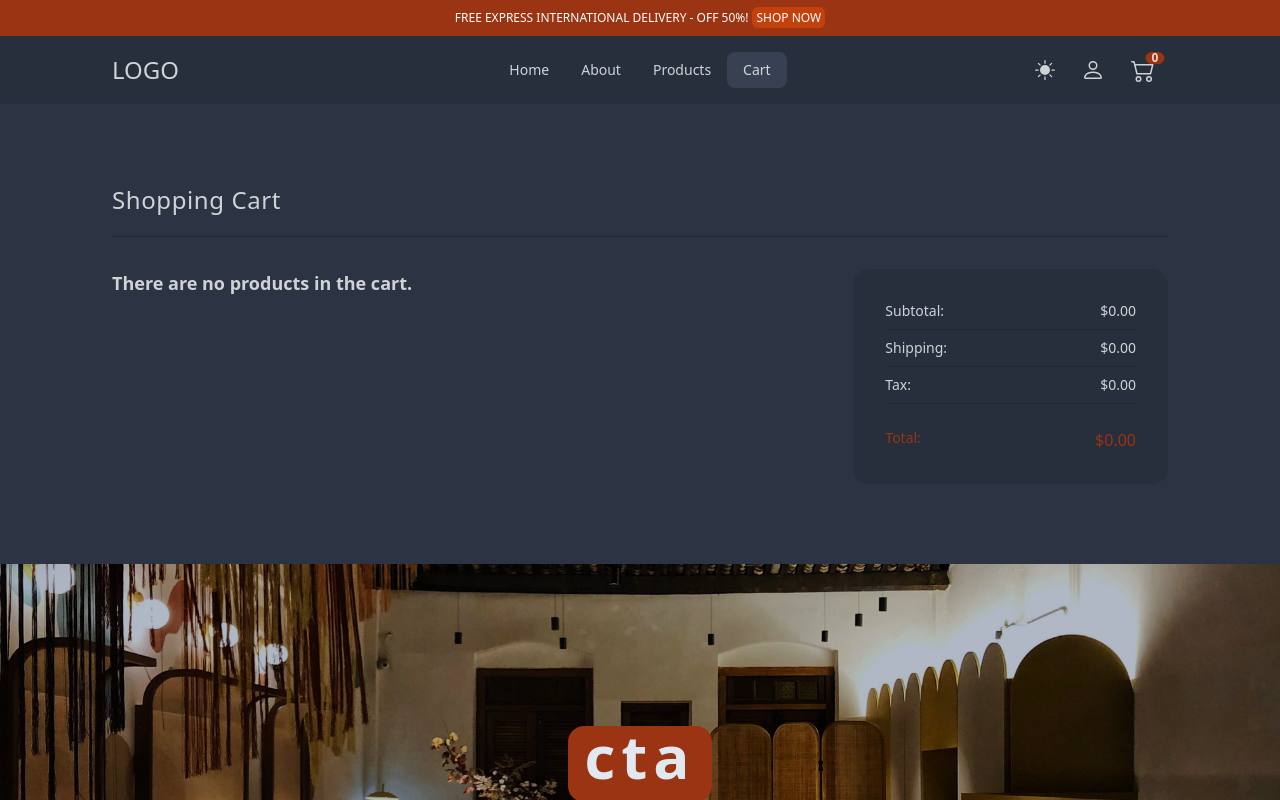
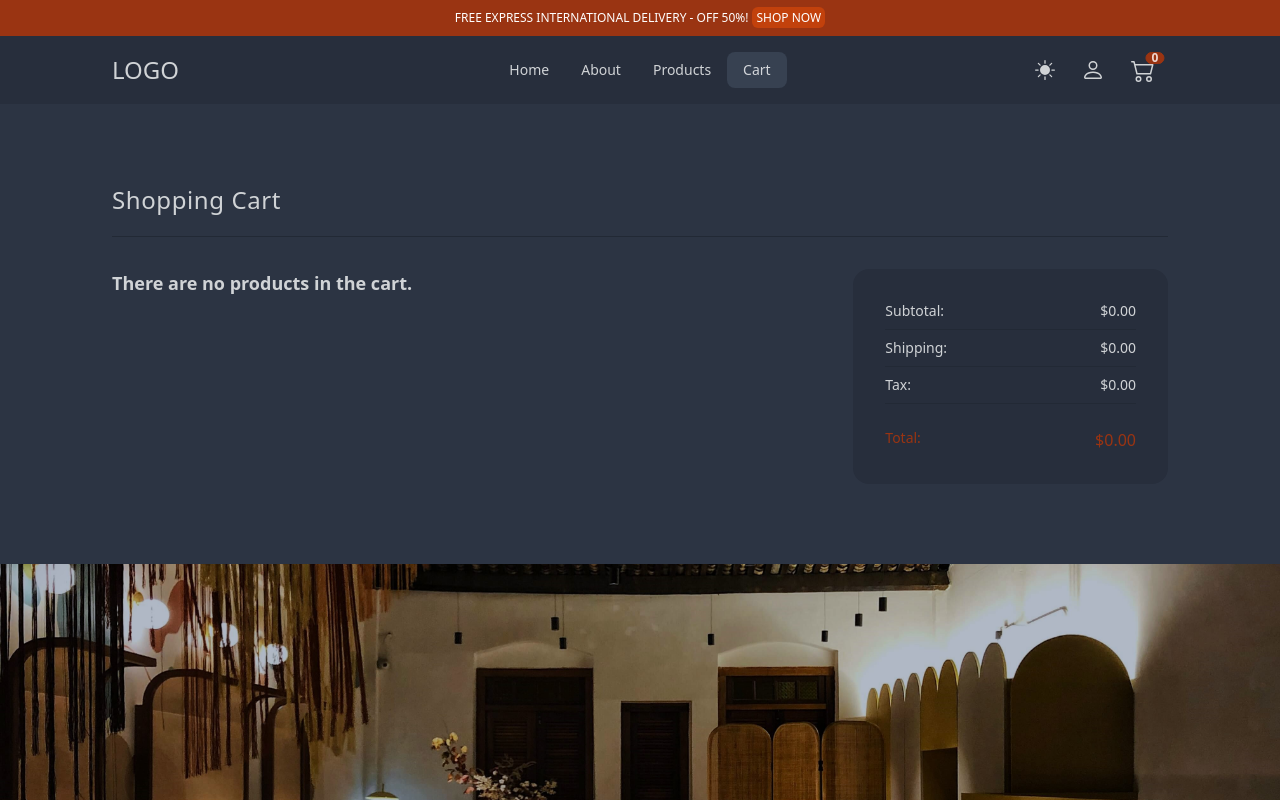
Before and after one commit to FS-1964/dseign-store-main, a React (Vite) app: page /cart in a window 1280 px wide. Shown: the top 800 px of the page. Built offline with nearby package versions, Linux system fonts and the light colour scheme.

Commit message:
change cta

```diff
--- a/src/layouts/home/Cta.jsx
+++ b/src/layouts/home/Cta.jsx
@@ -1,9 +1,7 @@
 const Cta = () => {
   return (
     <section className='cta h-[50vh] grid place-items-center'>
-      <p className='text-6xl h-[4.8rem] px-4 tracking-widest font-semibold bg-primary rounded-2xl select-none text-slate-200'>
-        cta
-      </p>
+
     </section>
   );
 };
```
